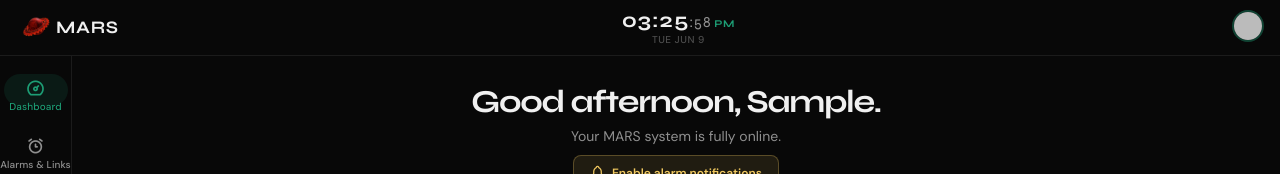
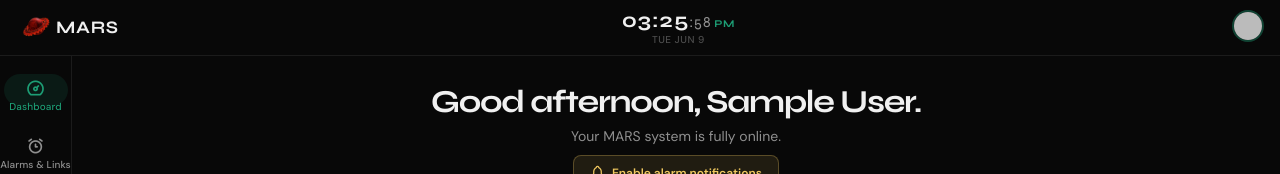
Before and after one commit to zshepard/mars, a React (Create React App) app: page / in a window 1280 px wide. Shown: the top 174 px of the page. Built offline with nearby package versions, Linux system fonts and the light colour scheme; no server answers; the database is empty; sample sign-in values are in the browser's storage.

Commit message:
feat: greeting uses full display name + proper time-of-day segments
- Uses user.displayName (full name from Settings) instead of first name only
- Greeting segments: Good morning (5-11), Good afternoon (12-16),
  Good evening (17-20), Good night (21-4)
- Falls back to 'there' if no name is set

```diff
--- a/src/pages/Dashboard.jsx
+++ b/src/pages/Dashboard.jsx
@@ -172,8 +172,13 @@ export default function Dashboard() {
   }
   const nextLink = activeLinks.slice().sort((a, b) => nextLinkFireMs(a) - nextLinkFireMs(b))[0] || null;
   const hour = new Date().getHours();
-  const greeting = hour < 12 ? 'Good morning' : hour < 17 ? 'Good afternoon' : 'Good evening';
-  const userName = user?.displayName?.split(' ')[0] || 'Guest';
+  const greeting =
+    hour >= 5  && hour < 12 ? 'Good morning'   :
+    hour >= 12 && hour < 17 ? 'Good afternoon'  :
+    hour >= 17 && hour < 21 ? 'Good evening'    :
+                              'Good night';        // 9 PM – 4:59 AM
+  // Use the full display name the user set in Settings, falling back gracefully.
+  const userName = user?.displayName?.trim() || 'there';
 
   // Sync button label + icon
   const syncIcon =
```
